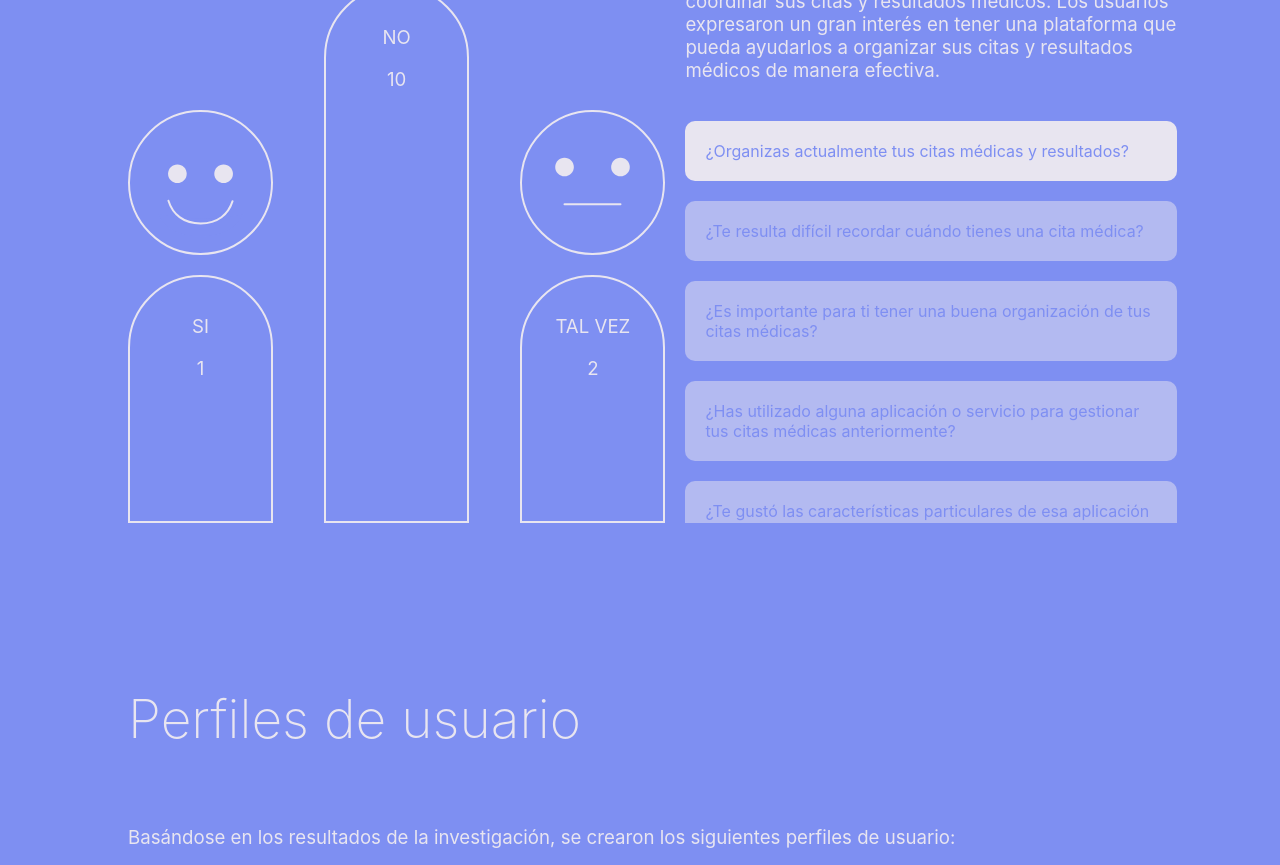
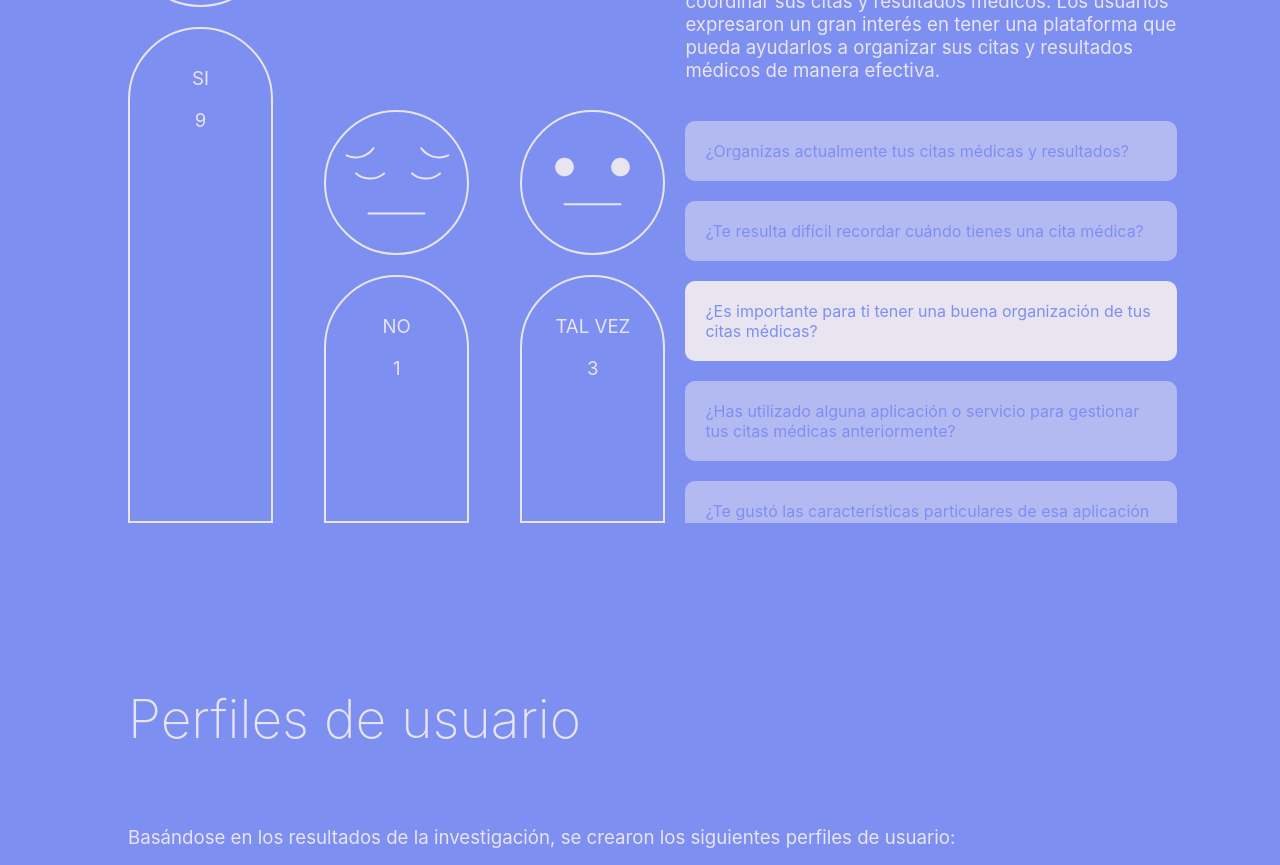
Before and after one commit to dulcevaleriana/dulceValeriana.github.io, a Next.js app: page / in a window 1280 px wide. Shown: the part 2420-3285 px from the top of the page. Built offline with nearby package versions, Linux system fonts and the light colour scheme.

Commit message:
add set time on gallery component

```diff
--- a/pages/components/checkUser.tsx
+++ b/pages/components/checkUser.tsx
@@ -1,4 +1,4 @@
-import React, { FC, useState } from "react"
+import React, { FC, useState, useEffect } from "react"
 import Image from 'next/image'
 import useMediaQuery from "../hooks/useMediaQuery"
 
@@ -33,6 +33,19 @@ const CheckUser: FC<CheckUserInterface> = ({
         setGetKey(key)
         setAnswer(answer)
     }
+
+    useEffect(() => {
+        // Automatically advance to the next question every 5 seconds
+        const interval = setInterval(() => {
+          const nextKey = (getKey + 1) % questions.length;
+          setGetKey(nextKey);
+          setAnswer(questions[nextKey]?.answer || initialAnswer);
+        }, 3000);
+
+        return () => {
+          clearInterval(interval);
+        };
+      }, [getKey, initialAnswer, questions]);
 
     return <div className="class-checkUser">
         <div>
```
